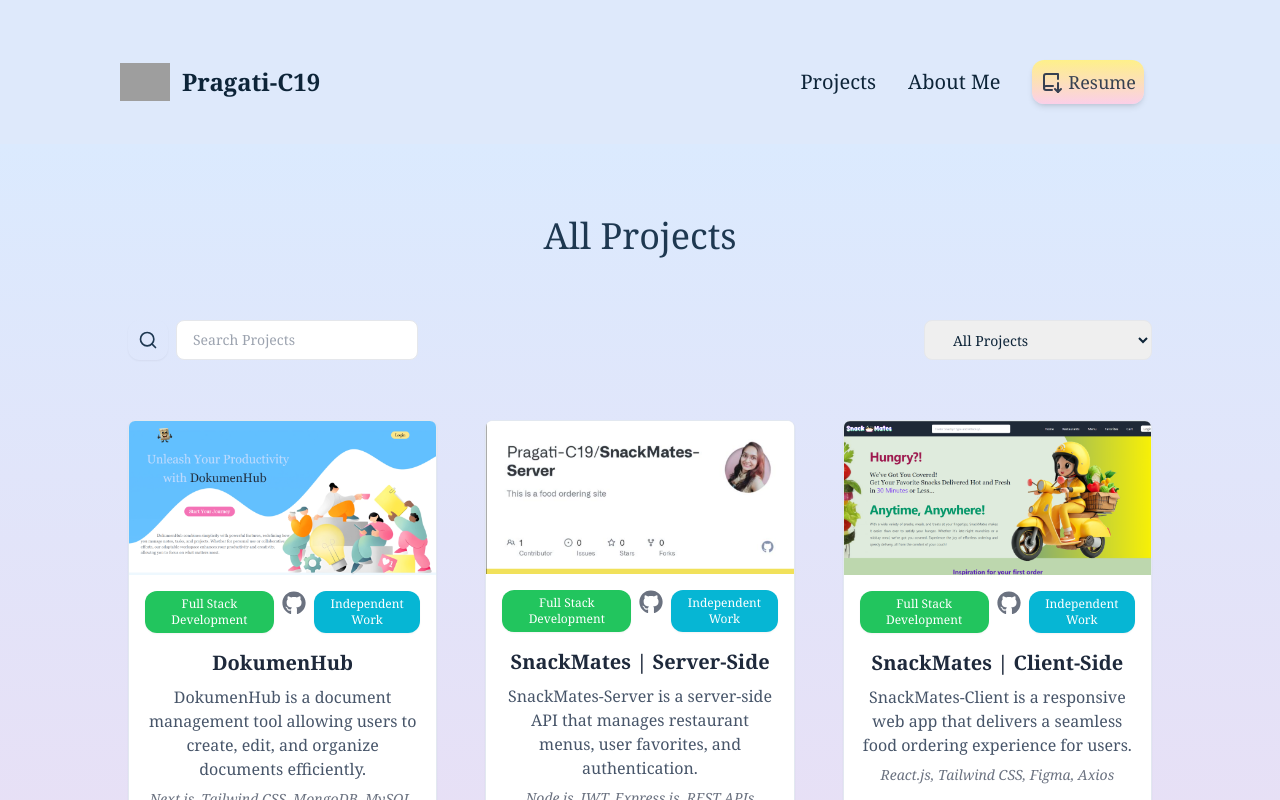
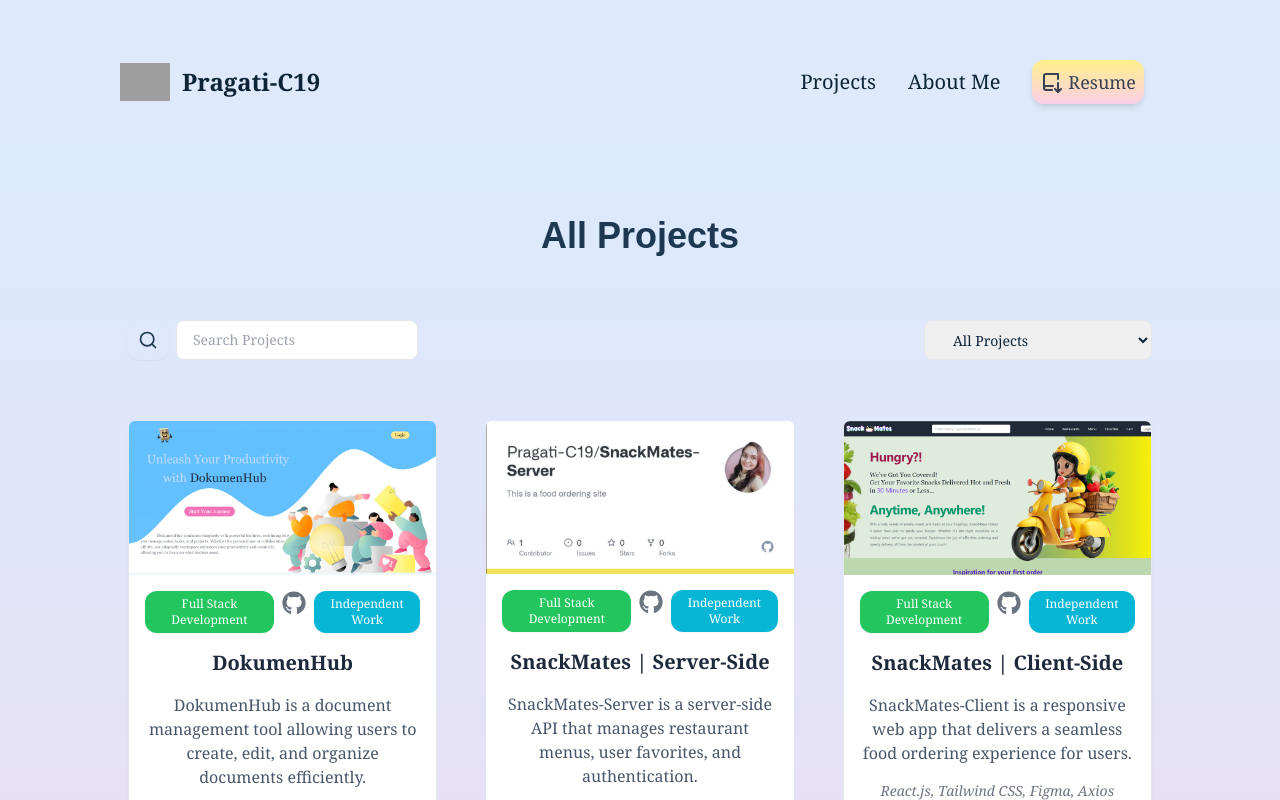
Before and after one commit to Pragati-C19/Pragati-C19.Portfolio, a Next.js app: page /projects in a window 1280 px wide. Shown: the top 800 px of the page. Built offline with nearby package versions, Linux system fonts and the light colour scheme; grey boxes are pictures that could not be loaded.

Commit message:
✅ projects page is completed fully

```diff
--- a/app/projects/page.jsx
+++ b/app/projects/page.jsx
@@ -1,20 +1,32 @@
-import ProjectCards from '@/components/projects/project-cards';
-import ProjectSearch from '@/components/projects/project-search';
-import { ProjectsProvider } from '@/context/ProjectsContext';
+// Projects Page
+
+"use client"; // Making it a Client Component
+
+import { useState } from "react";
+import ProjectCards from "@/components/projects/project-cards";
+import SearchProjects from "@/components/projects/project-search";
+import { useProjects } from "@/hooks/useProjects";
 
 const Projects = () => {
+  const { getDisplayedProjects } = useProjects();
+  const [filteredProjects, setFilteredProjects] = useState(
+    getDisplayedProjects()
+  );
+
   return (
-		<section className='bg-gradient-to-b from-blue-100 to-pink-200 p-8'>
+    <section className="bg-gradient-to-b from-blue-100 to-pink-200 p-8">
       <div className="text-center mt-10 mb-10 ">
-        <h1 className="font-general-medium text-2xl sm:text-4xl mb-1 text-ternary-dark dark:text-ternary-light font-serif">
+        <h1 className="text-4xl sm:text-4xl mb-1 text-ternary-dark dark:text-ternary-light font-bold">
           All Projects
         </h1>
       </div>
-		<ProjectsProvider>
       <div className="container mx-auto mb-5 sm:mb-10">
-				<ProjectCards />
+        {/* Search and Filter Projects */}
+        <SearchProjects setFilteredProjects={setFilteredProjects} />
+
+        {/* Display Filtered Projects */}
+        <ProjectCards filteredProjects={filteredProjects} />
       </div>
-		</ProjectsProvider>
     </section>
   );
 };
--- a/components/projects/project-cards.jsx
+++ b/components/projects/project-cards.jsx
@@ -1,67 +1,23 @@
+// Projects Card Component
+
 "use client"; // Making it a Client Component
 
-import { useContext } from 'react';
-import { FiSearch } from 'react-icons/fi';
-import { FaGithub } from 'react-icons/fa';
-import { ProjectsContext } from '../../context/ProjectsContext';
-import ProjectsFilter from './projects-filter';
-import Image from 'next/image';
-import Link from 'next/link';
-import styles from "@/styles/ProjectCards.module.css"; // You may keep this for any custom styles
+import { FaGithub } from "react-icons/fa";
+import Image from "next/image";
+import Link from "next/link";
 
-const ProjectCards = () => {
-  const {
-    projects,
-    searchProject,
-    setSearchProject,
-    searchProjectsByTitle,
-    selectProject,
-    setSelectProject,
-    selectProjectsByCategory,
-  } = useContext(ProjectsContext);
-
-  const getDisplayedProjects = () => {
-    if (selectProject) {
-      return selectProjectsByCategory;
-    } else if (searchProject) {
-      return searchProjectsByTitle;
-    } else {
-      return projects;
-    }
-  };
-
-  const displayedProjects = getDisplayedProjects()
-
+const ProjectCards = ({ filteredProjects }) => {
   return (
     <>
-      <div className="sm:mt-16">
-        <div className="flex justify-between pb-3 gap-3 mb-6 font-serif">
-          <div className="flex justify-between gap-2">
-            <span className="hidden sm:block bg-primary-light dark:bg-ternary-dark p-2.5 shadow-sm rounded-xl cursor-pointer">
-              <FiSearch className="text-ternary-dark dark:text-ternary-light w-5 h-5" />
-            </span>
-            <input
-              onChange={(e) => setSearchProject(e.target.value)}
-              className="font-general-medium pl-3 pr-1 sm:px-4 py-2 border border-gray-200 dark:border-secondary-dark rounded-lg text-sm sm:text-md bg-secondary-light dark:bg-ternary-dark text-primary-dark dark:text-ternary-light"
-              id="name"
-              name="name"
-              type="search"
-              placeholder="Search Projects"
-              aria-label="Search Projects"
-            />
-          </div>
-
-          <ProjectsFilter setSelectProject={setSelectProject} />
-        </div>
-      </div>
-       {/* Adjust grid layout for two cards per row */}
       <div className="grid grid-cols-1 sm:grid-cols-2 lg:grid-cols-3 gap-12 font-serif">
-        {displayedProjects.map((project) => (
+        {filteredProjects.map((project) => (
           <div className="relative flex flex-col my-6 bg-white shadow-sm border border-slate-200 rounded-lg w-full max-w-lg transition-transform transform hover:scale-105">
             {/* Image on top */}
-            <Link href={project.github}
+            <Link
+              href={project.github}
               target="_blank"
-    rel="noopener noreferrer" className="relative w-full overflow-hidden rounded-t-md">
+              rel="noopener noreferrer"
+              className="relative w-full overflow-hidden rounded-t-md">
               <Image
                 src={project.image}
                 alt="project-image"
@@ -89,9 +45,8 @@ const ProjectCards = () => {
                 </div>
               </div>
 
-
               {/* Project title */}
-              <h6 className="mb-2 text-slate-800 text-xl font-semibold">
+              <h6 className="mb-4 mt-4 text-slate-800 text-xl font-semibold">
                 {project.title}
               </h6>
 
@@ -100,7 +55,10 @@ const ProjectCards = () => {
                 {project.description}
               </p>
 
-              <p className="mt-2 text-sm italic text-gray-500">{project.technologies.join(', ')}</p>
+              {/* Project tech */}
+              <p className="mt-4 mb-4 text-sm italic text-gray-500">
+                {project.technologies.join(", ")}
+              </p>
             </div>
           </div>
         ))}
--- /dev/null
+++ b/components/projects/project-search.jsx
@@ -0,0 +1,50 @@
+// Project Search Component
+
+"use client"; // Making it a Client Component
+
+import { useEffect } from "react";
+import { useProjects } from "../../hooks/useProjects";
+import { FiSearch } from "react-icons/fi";
+import ProjectsFilter from "./projects-filter";
+
+const SearchProjects = ({ setFilteredProjects }) => {
+  const {
+    searchProject,
+    setSearchProject,
+    selectProject,
+    setSelectProject,
+    getDisplayedProjects,
+  } = useProjects();
+
+  // Get displayed projects based on search/filter and pass them to the parent
+  const displayedProjects = getDisplayedProjects();
+
+  // Update filtered projects in parent component
+  useEffect(() => {
+    setFilteredProjects(displayedProjects);
+  }, [displayedProjects, setFilteredProjects]);
+
+  return (
+    <div className="sm:mt-16">
+      <div className="flex justify-between pb-3 gap-3 mb-6 font-serif">
+        <div className="flex justify-between gap-2">
+          <span className="hidden sm:block bg-primary-light dark:bg-ternary-dark p-2.5 shadow-sm rounded-xl cursor-pointer">
+            <FiSearch className="text-ternary-dark dark:text-ternary-light w-5 h-5" />
+          </span>
+          <input
+            onChange={(e) => setSearchProject(e.target.value)}
+            className="font-general-medium pl-3 pr-1 sm:px-4 py-2 border border-gray-200 dark:border-secondary-dark rounded-lg text-sm sm:text-md bg-secondary-light dark:bg-ternary-dark text-primary-dark dark:text-ternary-light"
+            id="name"
+            name="name"
+            type="search"
+            placeholder="Search Projects"
+            aria-label="Search Projects"
+          />
+        </div>
+        <ProjectsFilter setSelectProject={setSelectProject} />
+      </div>
+    </div>
+  );
+};
+
+export default SearchProjects;
--- a/components/projects/projects-filter.jsx
+++ b/components/projects/projects-filter.jsx
@@ -1,10 +1,11 @@
+// Project Filter Component
 
 "use client"; // Adding this directive to make it a Client Component
 
 const selectOptions = [
-	'Full Stack Development',
-	'Web Development',
-	'UI/UX Design',
+  "Full Stack Development",
+  "Web Development",
+  "UI/UX Design",
 ];
 
 const ProjectsFilter = ({ setSelectProject }) => {
@@ -27,9 +28,8 @@ const ProjectsFilter = ({ setSelectProject }) => {
                 dark:bg-ternary-dark
                 text-primary-dark
                 dark:text-ternary-light
-            "
-		>
-			<option value={setSelectProject} className="text-sm sm:text-md">
+            ">
+      <option value="" className="text-sm sm:text-md">
         All Projects
       </option>
 
--- /dev/null
+++ b/hooks/useProjects.jsx
@@ -0,0 +1,52 @@
+// Custom Hook for Project
+
+"use client"; // Adding this directive to make it a Client Component
+
+import { useState, useMemo } from "react";
+import { projectsData } from "../data/my-projects";
+
+// Create the custom hook
+export const useProjects = () => {
+  const [projects, setProjects] = useState(projectsData);
+  const [searchProject, setSearchProject] = useState("");
+  const [selectProject, setSelectProject] = useState("");
+
+  // Search projects by title
+  const searchProjectsByTitle = useMemo(() => {
+    return projects.filter((item) =>
+      item.title.toLowerCase().includes(searchProject.toLowerCase())
+    );
+  }, [projects, searchProject]);
+
+  // Filter projects by category
+  const selectProjectsByCategory = useMemo(() => {
+    if (!selectProject) return projects; // If selectProject is empty, return all projects
+
+    return projects.filter((item) => {
+      let category =
+        item.category.charAt(0).toUpperCase() + item.category.slice(1);
+      return category.includes(selectProject);
+    });
+  }, [projects, selectProject]);
+
+  // Get displayed projects based on search or category filter
+  const getDisplayedProjects = () => {
+    if (selectProject) {
+      return selectProjectsByCategory;
+    } else if (searchProject) {
+      return searchProjectsByTitle;
+    } else {
+      return projects;
+    }
+  };
+
+  return {
+    projects,
+    setProjects,
+    searchProject,
+    setSearchProject,
+    selectProject,
+    setSelectProject,
+    getDisplayedProjects,
+  };
+};
```
Lines whose indentation alone changed are shown as unchanged.
